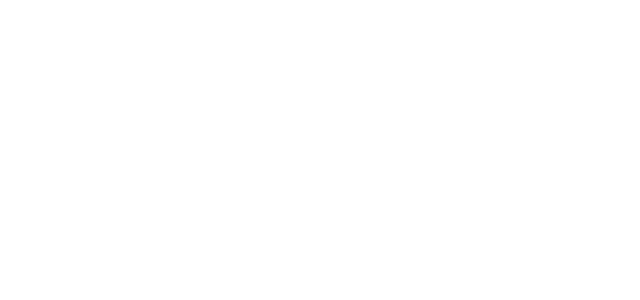
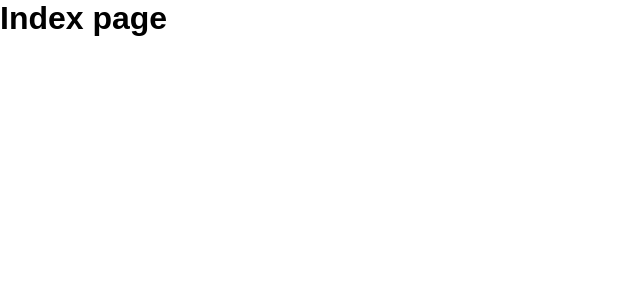
Before and after one commit to JordanNic/personal-site, a Nuxt app: page / in a window 1280 px wide. Shown: the top 300 px of the page, without its empty margins (0-640 px from the left). Built offline with nearby package versions, Linux system fonts and the light colour scheme.

Commit message:
Added a new index page to project

```diff
--- /dev/null
+++ b/pages/index.vue
@@ -0,0 +1,4 @@
+<template>
+    <i class="las la-question-circle"></i>
+    <h1>Index page</h1>
+</template>
```
